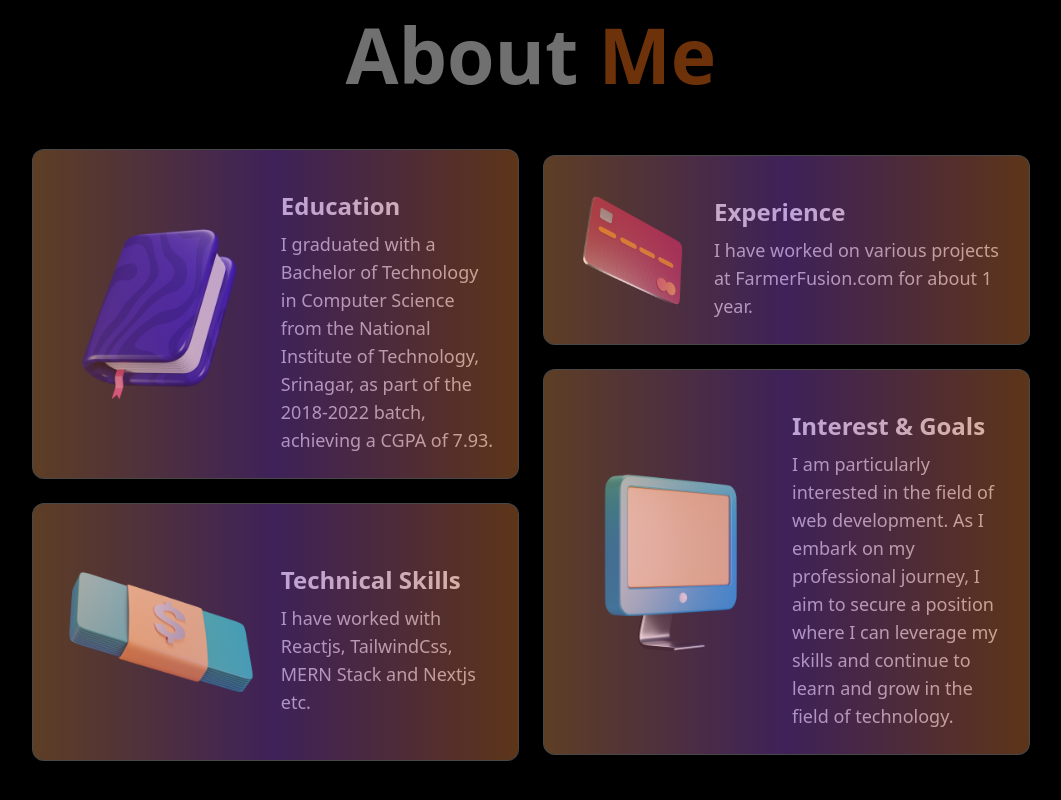
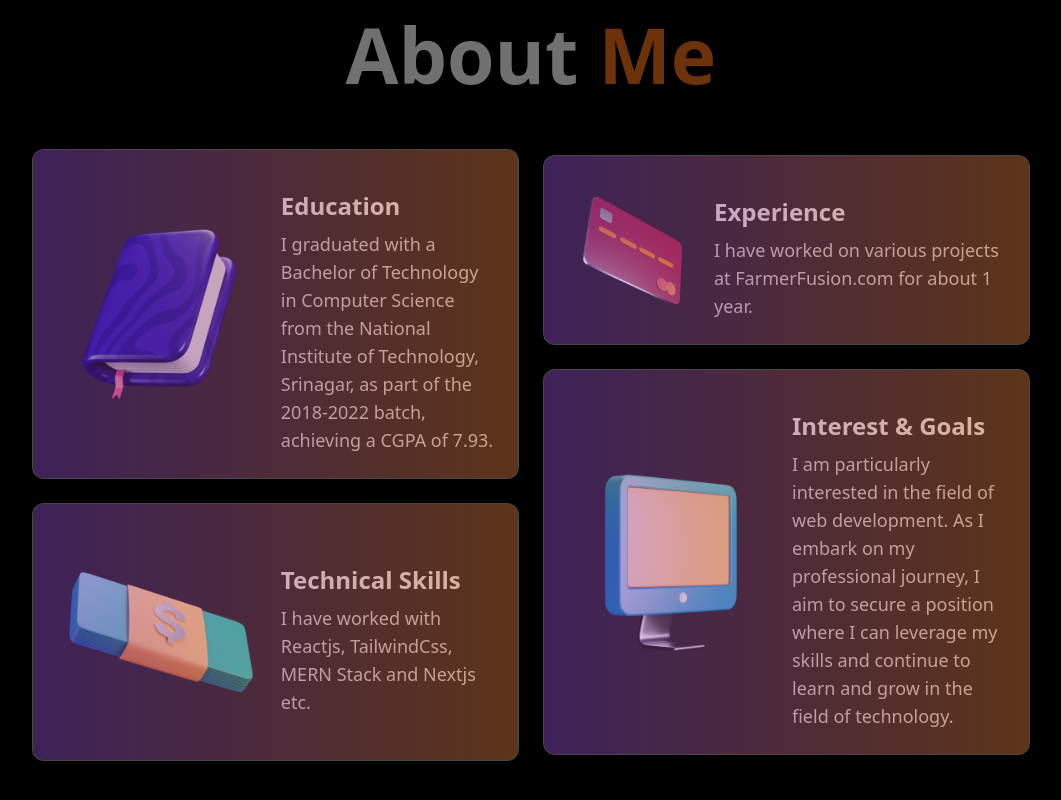
Before and after one commit to Half-blood-prince-2710/portfolio-2024, a React (Vite) app: page / in a window 1280 px wide. Shown: the part 1024-1824 px from the top of the page, without its empty margins (109-1170 px from the left). Built offline with nearby package versions, Linux system fonts and the light colour scheme.

Commit message:
adding css

```diff
--- a/src/index.css
+++ b/src/index.css
@@ -1,3 +1,18 @@
 @tailwind base;
 @tailwind components;
 @tailwind utilities;
+
+
+@keyframes gradient-xy {
+  0%,100% {
+    background-position: 0% 50%;
+  }
+  50% {
+    background-position: 100% 50%;
+  }
+}
+
+.animate-gradient-xy {
+  animation: gradient-xy 15s ease infinite;
+  background-size: 200% 200%;
+}
```
